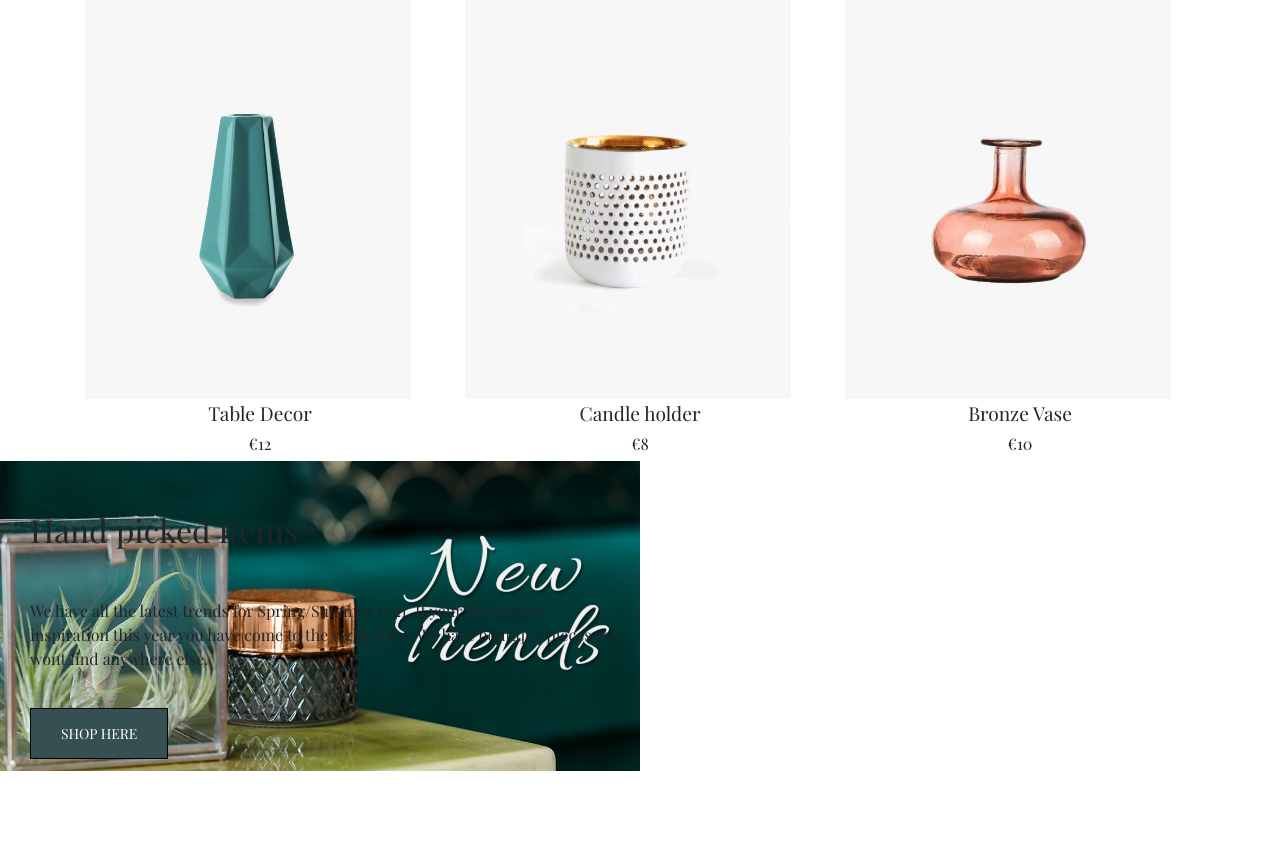
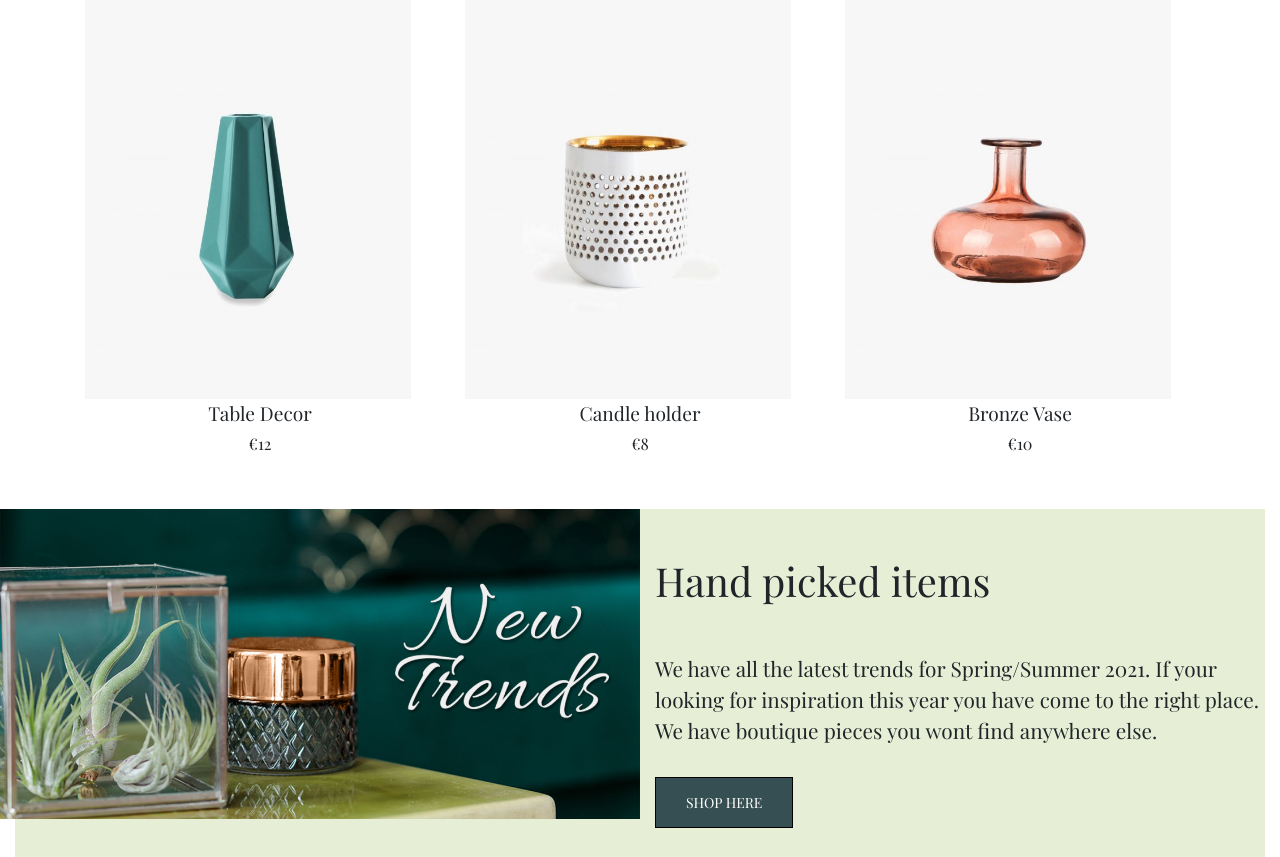
Before and after one commit to sophieboyle1/stile-ms4, a Django app: page / in a window 1280 px wide. Shown: the part 1156-2013 px from the top of the page. Before the commit the page ends 1927 px from the top, so only its background shows below. Run offline with Django 3.2, Linux system fonts and the light colour scheme; some libraries are stand-ins or nearby versions; some web fonts are replaced.

Commit message:
fix text in section-2 on hp to float right

```diff
--- a/home/templates/home/includes/hp-section-2.html
+++ b/home/templates/home/includes/hp-section-2.html
@@ -1,5 +1,5 @@
 <section>
-    <div class="container-fluid container-fluid-box div-section hp-section-3">
+    <div class="container-fluid container-fluid-box">
         <div class="container-trends">
             <div class="row">
                 <div class="col-6 no-padding">
@@ -8,11 +8,15 @@
                     </div>
                 </div>
             </div>
+            <div class="row">
+                <div class="col-xl-6 col-12 no-padding">
+                </div>
                 <div class="col-6">
                     <div class="div-section-text-right">
                         <h2 class="h2-style section-title">Hand picked items</h2>
                         <p class="section-p">
-                        We have all the latest trends for Spring/Summer 2021. If your looking for inspiration this year
+                            We have all the latest trends for Spring/Summer 2021. If your looking for inspiration this
+                            year
                             you have
                             come to the right place. We have boutique pieces you wont find anywhere else.
                         </p>
--- a/static/css/base.css
+++ b/static/css/base.css
@@ -96,6 +96,7 @@ html {
     text-transform: uppercase;
     padding: 15px 30px;
     border: var(--border-black);
+
 }
 
 .cta-white, .cta-black:hover {
@@ -188,14 +189,29 @@ html {
     background: url('/media/homepage/section-2.png') no-repeat center;
 }
 
-.div-section-text-right {
-    margin-top: 50px;
-}
-
-.section-title, .section-p, .section-cta {
-    margin: 50px 0;
+ .div-section-text-right {
+    margin-top: 3rem;
+    margin-bottom: 2.7rem;
 }
 
 .div-section-img-left img {
     width: 100%;
 }
+
+.container-trends {
+    background-color: var(--color-light-green);
+}
+
+.section-p {
+    font-size: 1.3rem;
+    margin-top: 3rem;
+    margin-bottom: 2.73rem;
+}
+
+h2 {
+    font-size: 2.5rem;
+}
+
+.container-trends {
+    margin-top: 3rem;
+}
```
Lines whose indentation alone changed are shown as unchanged.
